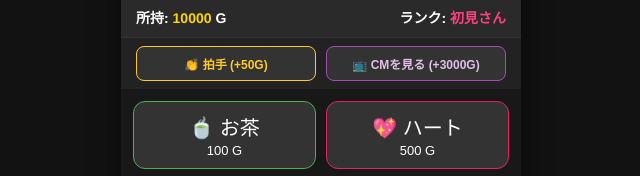
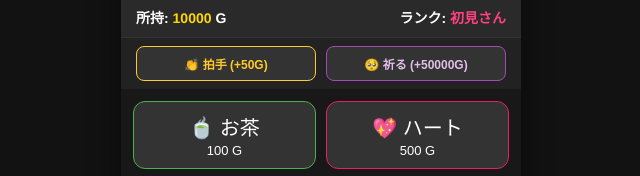
Before and after one commit to db9hkd74vb-commits/minigame, a plain HTML site: page index.html in a window 1280 px wide. Shown: the part 501-677 px from the top of the page, 319-959 px from the left. Drawn offline with Linux system fonts and the light colour scheme.

Commit message:
Replace ad button text and value in index.html

```diff
--- a/index.html
+++ b/index.html
@@ -224,7 +224,7 @@
 
   <div class="earn-area">
     <button class="btn-earn btn-tap" onclick="earnCoins(50)">👏 拍手 (+50G)</button>
-    <button class="btn-earn btn-ad" onclick="watchAd()">📺 CMを見る (+3000G)</button>
+    <button class="btn-earn btn-ad" onclick="watchAd()">🥺 祈る (+50000G)</button>
   </div>
 
   <div class="controls">
```
